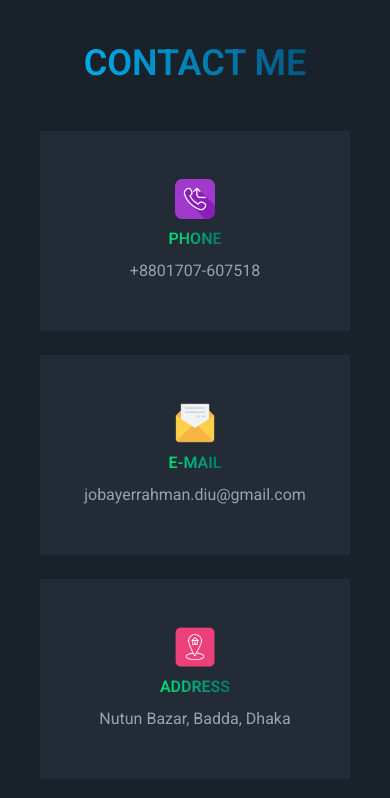
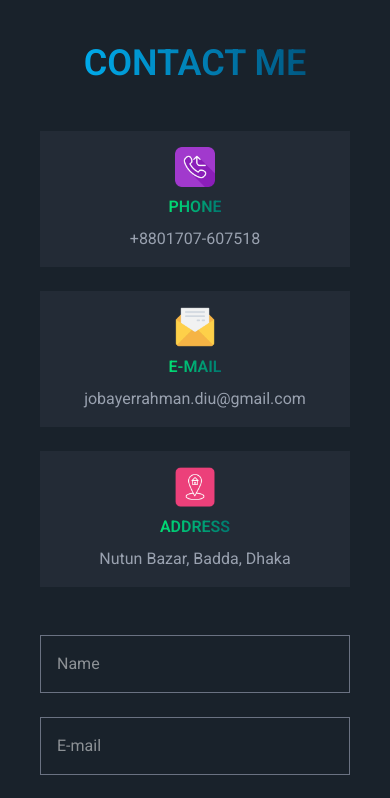
Before and after one commit to JobayerRahman106/portfolio, a React (Vite) app: page / in a window 390 px wide. Shown: the part 3380-4178 px from the top of the page. Built offline with nearby package versions, Linux system fonts and the light colour scheme.

Commit message:
About area responsive

```diff
--- a/src/section/Contact.jsx
+++ b/src/section/Contact.jsx
@@ -10,21 +10,21 @@ const Contact = () => {
       <h2 className=' text-4xl lg:text-5xl font-semibold text-center text-transparent bg-clip-text bg-linear-to-r from-sky-400  to-sky-900 text-transform: uppercase'>Contact Me</h2>
 
       <div className='grid grid-cols-1 lg:grid-cols-3 mt-12 gap-6'>
-        <div className='border  p-12 border-none  bg-[#232b36]'>
+        <div className='border p-4 lg:p-12 border-none  bg-[#232b36]'>
           <div className="flex flex-col items-center ">
             <img className='w-10' src={PhoneImg} alt="PhoneImg" />
             <h3 className='my-2  font-semibold text-transparent bg-clip-text bg-linear-to-r from-green-400 to-teal-700 text-transform: uppercase'>Phone</h3>
             <Link to="tel:+8801707-607518" className='text-gray-400'>+8801707-607518</Link>
           </div>
         </div>
-        <div className='border  p-12 border-none  bg-[#232b36]'>
+        <div className='border  p-4 lg:p-12 border-none  bg-[#232b36]'>
           <div className="flex flex-col items-center ">
             <img className='w-10' src={MailImg} alt="PhoneImg" />
             <h3 className='my-2  font-semibold text-transparent bg-clip-text bg-linear-to-r from-green-400 to-teal-700 text-transform: uppercase'>e-mail</h3>
             <Link to="mailto:jobayerrahman.diu@gmail.com" className='text-gray-400'>jobayerrahman.diu@gmail.com</Link>
           </div>
         </div>
-        <div className='border  p-12 border-none  bg-[#232b36]'>
+        <div className='border  p-4 lg:p-12 border-none  bg-[#232b36]'>
           <div className="flex flex-col items-center ">
             <img className='w-10' src={LocationImg} alt="PhoneImg" />
             <h3 className='my-2  font-semibold text-transparent bg-clip-text bg-linear-to-r from-green-400 to-teal-700 text-transform: uppercase'>address</h3>
@@ -37,7 +37,7 @@ const Contact = () => {
         <div className='grid grid-cols-1 lg:grid-cols-2 mt-12 gap-6'>
           <div className='space-y-6'>
             <div className='flex flex-col'>
-              <label className='flex items-center gap-4'>
+              <label className='flex items-center gap-2'>
                 <input type="text" className='grow text-white text-base  rounded-none border border-gray-500  focus:border-teal-600 p-4' placeholder='Name' />
               </label>
             </div>
```
